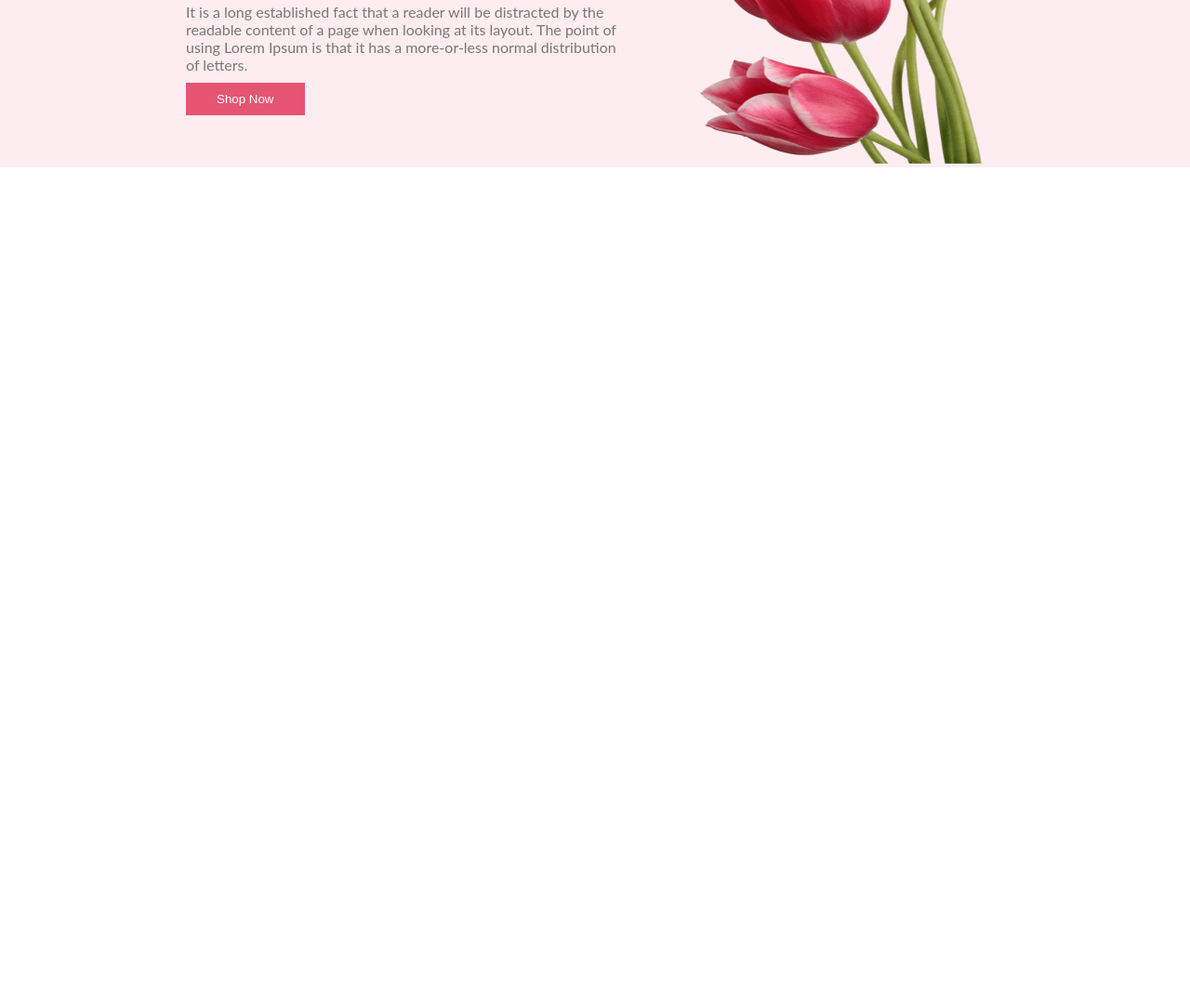
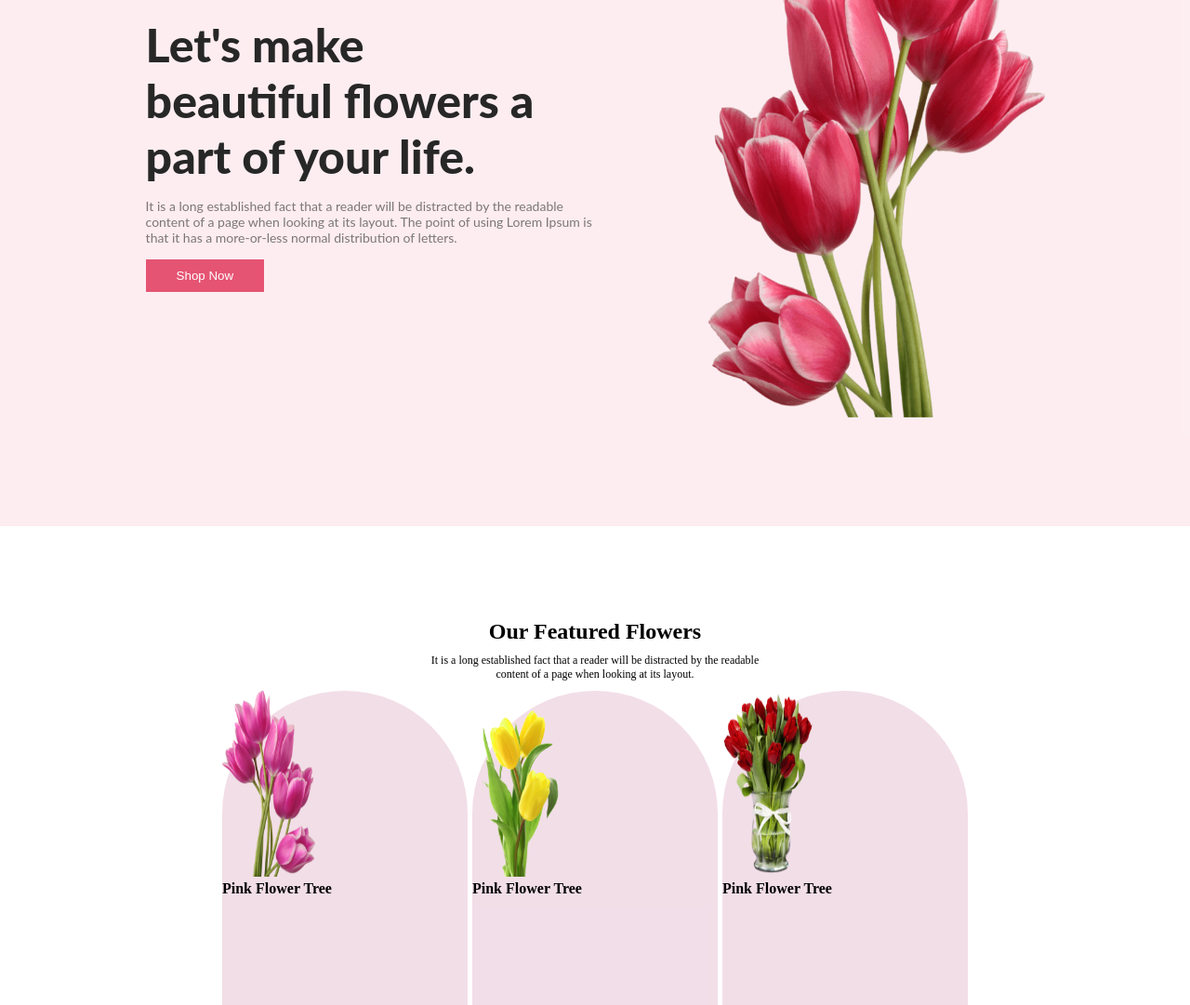
Before and after one commit to Taohid16/my-flower-shop, a plain HTML site: page index.html in a window 1280 px wide. Shown: the part 294-1375 px from the top of the page at 93% size. Before the commit the page ends 800 px from the top, so only its background shows below. Drawn offline with Linux system fonts and the light colour scheme.

Commit message:
featured-section

```diff
--- a/index.css
+++ b/index.css
@@ -6,10 +6,11 @@
 
 .banner-container{
     display: flex;
+    height: 100vh;
     align-items: center;
     justify-content: space-evenly;
     background-color: #E554731A;
-    padding: 50px 50px 0px 150px;
+    padding: 60px 80px 0px 50px;
 }
 .banner-desc{
     padding: 50px;
@@ -22,12 +23,12 @@
 
 }
 .flower-banner{
-    height: 420px;
-    width: 500px;
+    height: 570px;
+    width: 400px;
     margin-bottom: 0%;
 }
 .banner-header{
-    margin-bottom: 10px;
+    margin-bottom: 15px;
     color: #272727;
     font-family: Lato;
     font-size: 50px;
@@ -37,15 +38,54 @@
 .banner-massage{
     color: rgba(39, 39, 39, 0.60);
     font-family: Lato;
-
-    margin-bottom: 10px;
+    gap: 5px;
+    margin-bottom: 15px;
+    font-size: 14px;
 }
 .btn{
     display: inline-flex;
-padding: 10px 33px;
-align-items: flex-start;
-gap: 10px;
+    padding: 10px 33px;
+    align-items: flex-start;
+    gap: 10px;
     background-color: #E55473;
     border: none;
     color: white;
 }
+.featured-container{
+    width: 100vh;
+    display: contents;
+    justify-content: center;
+
+}
+.featured-img{
+    display: flex;
+    justify-content: center;
+    gap: 5px;
+
+}
+.featured-flower{
+    width: 264px;
+    height: 338px;
+    flex-shrink: 0;
+    border-radius: 300px 300px 0px 0px;
+    background: rgba(167, 33, 98, 0.15);
+}
+.Flower{
+    width: 100px;
+    height: 200px;
+
+}
+
+.featured-desc > p,h2{
+    text-align: center;
+}
+.featured-desc {
+    margin-top: 100px ;
+}
+.featured-header{
+    font-weight: 700;
+}
+.featured-para{
+    font-size: 12px;
+    padding: 10px;
+}
--- a/index.html
+++ b/index.html
@@ -13,17 +13,39 @@
                 <h1 class="banner-header">Let's make <br>
                     beautiful flowers a <br>
                     part of your life.</h1>
-                <p class="banner-massage">It is a long established fact that a reader will be distracted by the readable
-                    content of a page when looking at its layout. The point of using Lorem Ipsum is
+                <p class="banner-massage">It is a long established fact that a reader will be distracted by the readable <br>
+                    content of a page when looking at its layout. The point of using Lorem Ipsum is <br>
                     that it has a more-or-less normal distribution of letters.</p>
                 <button class="btn">Shop Now</button>
 
             </div>
+
             <div class="banner-img">
                 <img class="flower-banner" src="./Flower Asset/pngwing 10.png" alt="">
 
             </div>
         </div>
+        <div class="featured-container">
+            <div class="featured-desc">
+            <h2 class="featured-header">Our Featured Flowers</h2>
+            <p class="featured-para">It is a long established fact that a reader will be distracted by the readable <br> content of a page when looking at its layout.</p>
+            </div>
+            <div class="featured-img">
+                <div class="featured-flower">
+                <img class="Flower" src="./Flower Asset/pngwing 6.png" alt="">
+                <h4>Pink Flower Tree</h4>
+                </div>
+                <div class="featured-flower">
+                <img class="Flower" src="./Flower Asset/pngwing 7.png" alt="">
+                <h4>Pink Flower Tree</h4>
+                </div>
+                <div class="featured-flower">
+                <img class="Flower" src="./Flower Asset/pngwing 8.png" alt="">
+                <h4>Pink Flower Tree</h4>
+                </div>
+            </div>
+        </div>
+
     </main>
     <header>
 
```
